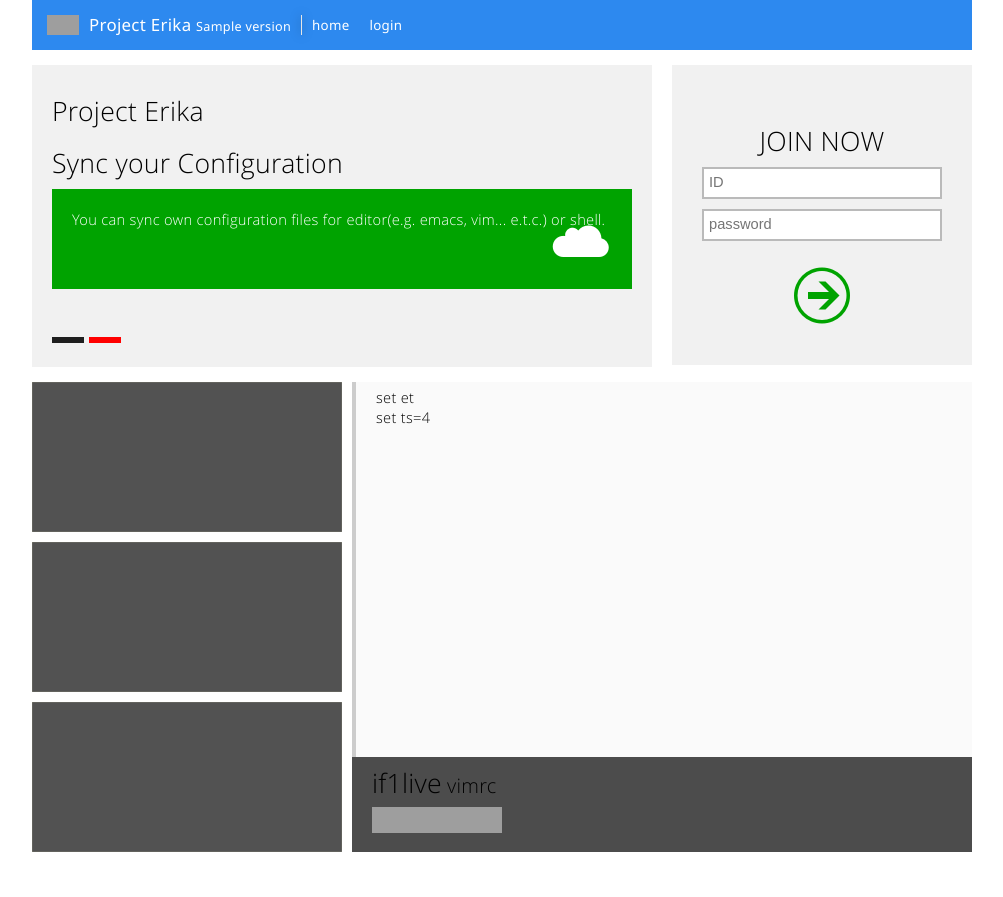
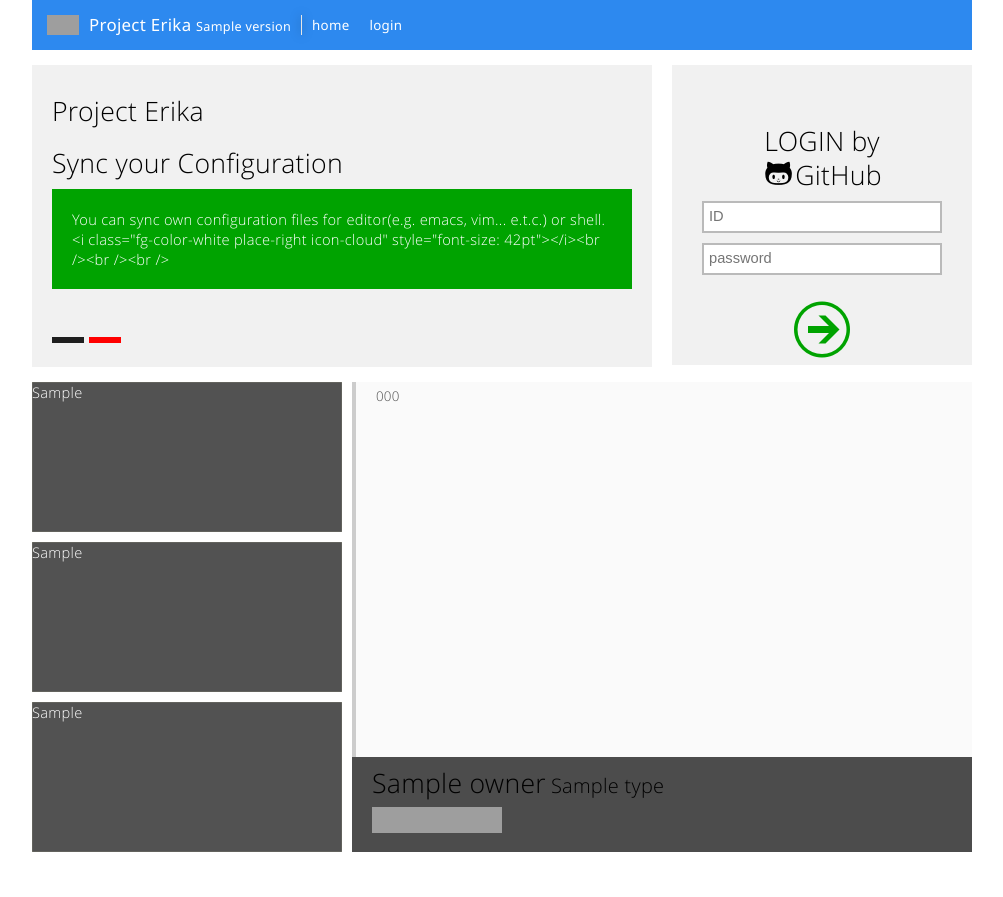
Before and after one commit to if1live/erika, a Flask app: template server/common/templates/common/index.html in a window 1280 px wide. Shown: the whole page, without its empty margins (138-1141 px from the left). Run offline with Flask 2, Linux system fonts and the light colour scheme; the template is opened without the code that fills it: most values are stand-ins (such as "Sample title", 1, 10 or a date in 2020); parts of the project's set-up code (start-up, migrations or seed data) failed here and were passed over; grey boxes are pictures that could not be loaded.

Commit message:
로그인 적용

```diff
--- a/server/common/templates/common/base.html
+++ b/server/common/templates/common/base.html
@@ -1 +1,55 @@
-this is base html
+<!DOCTYPE html>
+<html>
+    <head>
+        <meta charset="utf-8" />
+        <meta name="viewport" content="width=device-width, initial-scale=1.0">
+        {% block headStylesheet %}
+        <!-- Stylesheet Area Start -->
+        <link href="{{ url_for('static', filename='css/modern.css') }}" rel="stylesheet" type="text/css" />
+        <link href="{{ url_for('static', filename='css/modern-responsive.css') }}" rel="stylesheet" type="text/css" />
+        <link href="{{ url_for('static', filename='css/site.css') }}" rel="stylesheet" type="text/css" />
+        {% block customStylesheet %}
+        {% endblock customStylesheet %}
+        <!-- Stylesheet Area End -->
+        {% endblock headStylesheet %}
+        {% block headScript %}
+        <!-- Script Area Start -->
+        <script src="{{ url_for('static', filename='js/jquery-1.8.3.min.js') }}" type="application/javascript"></script>
+        <!-- Script Area End -->
+        {% endblock headScript %}
+        <title>{% block title %}{% endblock title %}{% block subtitle %}{% endblock subtitle %}</title>
+    </head>
+    <body class="modern-ui">
+        <div class="page">
+            <div class="nav-bar">
+                <div class="nav-bar-inner padding10">
+                    <span class="pull-menu"></span>
+                    <a href="/template/">
+                        <span class="element brand">
+                            <img class="place-left" src="/static/img/logo32.png" width=32 height=32 alt="Erika" />
+                            Project Erika <small>{{ version }}</small>
+                        </span>
+                    </a>
+                    <div class="divider"></div>
+                    <ul class="menu">
+                        <li><a href="/">home</a></li>
+                        <li><a href="/login">login</a></li>
+                    </ul>
+                </div>
+            </div>
+        </div>
+        <div class="blank-line-15"></div>
+        <div class="page secondary">
+            {% block contents %}
+            {% endblock contents %}
+        {% block lazyLoadScriptArea %}
+        <!-- Script Area Start -->
+        {% block componentScript %}
+            {% for item in jsComponents %}
+            <script src="{{ url_for('static', filename='js/%s.js' % item) }}" type="application/javascript"></script>
+            {% endfor %}
+        {% endblock componentScript %}
+        <!-- Script Area End -->
+        {% endblock lazyLoadScriptArea %}
+    </body>
+</html>
--- a/server/common/templates/common/index.html
+++ b/server/common/templates/common/index.html
@@ -1,12 +1,7 @@
-<!DOCTYPE html>
-<html>
-    <head>
-        <meta charset="utf-8" />
-        <meta name="viewport" content="width=device-width, initial-scale=1.0">
-        <!-- Stylesheet Area Start -->
-        <link href="/static/css/modern.css" rel="stylesheet" type="text/css" />
-        <link href="/static/css/modern-responsive.css" rel="stylesheet" type="text/css" />
-        <link href="/static/css/site.css" rel="stylesheet" type="text/css" />
+{% extends "common/base.html" %}
+{% set jsComponents = ['carousel', 'rating'] %}
+{% set slideFeature = [{'title':'Sync your Configuration', 'backgrounColor':'green', 'content':'''You can sync own configuration files for editor(e.g. emacs, vim... e.t.c.) or shell.<i class="fg-color-white place-right icon-cloud" style="font-size: 42pt"></i><br /><br /><br />'''},{'title':'Share it', 'backgrounColor':'red', 'content':'''Share configuration with others'''}] %}
+{% block customStylesheet %}
         <style type="text/css">
             #iconic-features:last-child {
                 margin-bottom: 0;
@@ -34,33 +29,9 @@
                 height: 95px;
             }
         </style>
-        <!-- Stylesheet Area End -->
-        <!-- Script Area Start -->
-        <script src="/static/js/jquery-1.8.3.min.js" type="application/javascript"></script>
-        <!-- Script Area End -->
-        <title>Project Erika</title>
-    </head>
-    <body class="modern-ui">
-        <div class="page">
-            <div class="nav-bar">
-                <div class="nav-bar-inner padding10">
-                    <span class="pull-menu"></span>
-                    <a href="/template/">
-                        <span class="element brand">
-                            <img class="place-left" src="/static/img/logo32.png" width=32 height=32 alt="Erika" />
-                            Project Erika <small>{{ version }}</small>
-                        </span>
-                    </a>
-                    <div class="divider"></div>
-                    <ul class="menu">
-                        <li><a href="/">home</a></li>
-                        <li><a href="/login">login</a></li>
-                    </ul>
-                </div>
-            </div>
-        </div>
-        <div class="blank-line-15"></div>
-        <div class="page secondary">
+{% endblock customStylesheet %}
+{% block title %}Project Erika{% endblock title %}
+{% block contents %}
             <div class="grid">
                 <div class="row">
                     <div class="span8">
@@ -68,18 +39,14 @@
                             <h2>Project Erika</h2>
                             <div id="specSlide" class="carousel" data-role="carousel" data-param-duration="200">
                                 <div class="slides">
+                                    {% for item in slideFeature %}
                                     <div class="slide">
-                                        <h2>Sync your Configuration</h2>
-                                        <p class="bg-color-green fg-color-white padding20">
-                                            You can sync own configuration files for editor(e.g. emacs, vim... e.t.c.) or shell.
-                                            <i class="fg-color-white place-right icon-cloud" style="font-size: 42pt"></i>
-                                            <br /><br /><br />
+                                        <h2>{{ item['title'] }}</h2>
+                                        <p class="bg-color-{{ item['backgrounColor'] }} fg-color-white padding20">
+                                            {{ item['content'] }}
                                         </p>
                                     </div>
-                                    <div class="slide">
-                                        <h2>Share it</h2>
-                                        <p class="bg-color-red fg-color-white padding20">Share configuration with others</p>
-                                    </div>
+                                    {% endfor %}
                                 </div>
                             </div>
                         </div>
@@ -87,7 +54,16 @@
                     <div class="span4">
                         <div id="joinBlock" class="hero-unit text-center padding30">
                             <div class="blank-line-15"></div>
-                            <h2>JOIN NOW</h2>
+
+                            <h2>LOGIN by<br /><i class="icon-github-3"></i>GitHub</h2>
+                            {% if current_user.is_authenticated() %}
+                            <!-- FIXTPL -->
+                            <dl>
+                                <dt>Nick</dt><dd>{{ current_user.name }}</dd>
+                                <dt>Provider</dt><dd>{{ current_user.provider }}</dd>
+                            </dl>
+                            <a href="/user/logout">Logout</a>
+                            {% else %}
                             <form action="/user/login/github" method="post">
                                 <div class="input-control text">
                                     <input type="text" name="userid" placeholder="ID" />
@@ -96,52 +72,45 @@
                                     <input type="password" name="passwd" placeholder="password" />
                                 </div>
                                 <div class="input-control text">
-                                    <button class="action-only-button" type="submit"><h1><i class="icon-arrow-right-3 fg-color-green"></i></h1></button>
+                                    <button class="action-only-button" type="submit">
+                                        <h1><i class="icon-arrow-right-3 fg-color-green"></i></h1>
+                                    </button>
                                 </div>
                             </form>
+                            {% endif %}
                         </div>
                     </div>
                 </div>
                 <div class="row">
                     <div id="iconic-features" class="span4">
                         <div class="tile double">
+                            {{ smallFeature1 }}
                         </div>
                         <div class="tile double">
+                            {{ smallFeature2 }}
                         </div>
                         <div class="tile double">
+                            {{ smallFeature3 }}
                         </div>
                     </div>
                     <div class="span8">
                         <div id="codesample" class="carousel" data-role="carousel" data-param-effect="slide" data-param-direction="right" data-param-duraion="300000" data-param-period="4000" data-param-stop="on" data-param-markers="off">
                             <div class="slides">
+                                {% for item in sampleCode %}
                                 <div class="slide">
                                     <blockquote>
-    set et<br />
-    set ts=4
+                                        <pre>{{ item.code }}</pre>
                                     </blockquote>
                                     <div class="description">
-                                        <h2>if1live<small>vimrc</small></h2>
-                                        <div class="rating" data-role="rating" data-param-rating="2"></div>
+                                        <h2>{{ item.owner }}<small>{{ item.type }}</small></h2>
+                                        <div class="rating" data-role="rating" data-param-rating="{{ item.rating }}"></div>
                                     </div>
                                 </div>
-                                <div class="slide">
-                                    <blockquote>
-                                    </blockquote>
-                                    <div class="description">
-                                        <h2>omniavinco<small>zshrc</small></h2>
-                                        <div class="rating" data-role="rating" data-param-rating="2"></div>
-                                    </div>
-                                </div>
-
+                                {% endfor %}
                             </div>
                         </div>
                     </div>
                 </div>
             </div>
         </div>
-        <!-- Script Area Start -->
-        <script src="/static/js/carousel.js" type="application/javascript"></script>
-        <script src="/static/js/rating.js" type="application/javascript"></script>
-        <!-- Script Area End -->
-    </body>
-</html>
+{% endblock contents %}
--- a/server/main.py
+++ b/server/main.py
@@ -22,8 +22,9 @@ login_manager.setup_app(app)
 @login_manager.user_loader
 def load_user(id):
     from user.models import User
-    return User('asd')
-    #return User.get(id)
+    from common import db
+    return db.session.query(User).filter(User.id==id).first()
+
 
 if __name__ == "__main__":
     # set view
```
